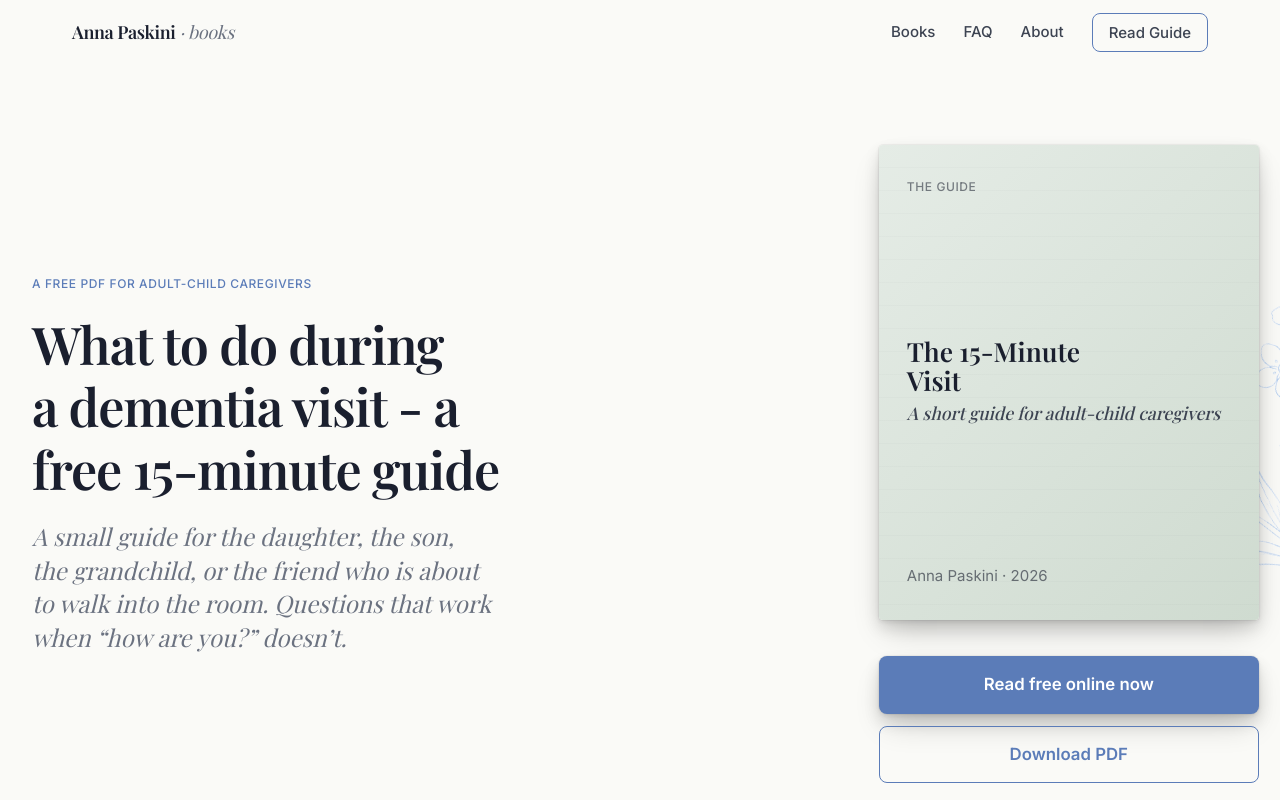
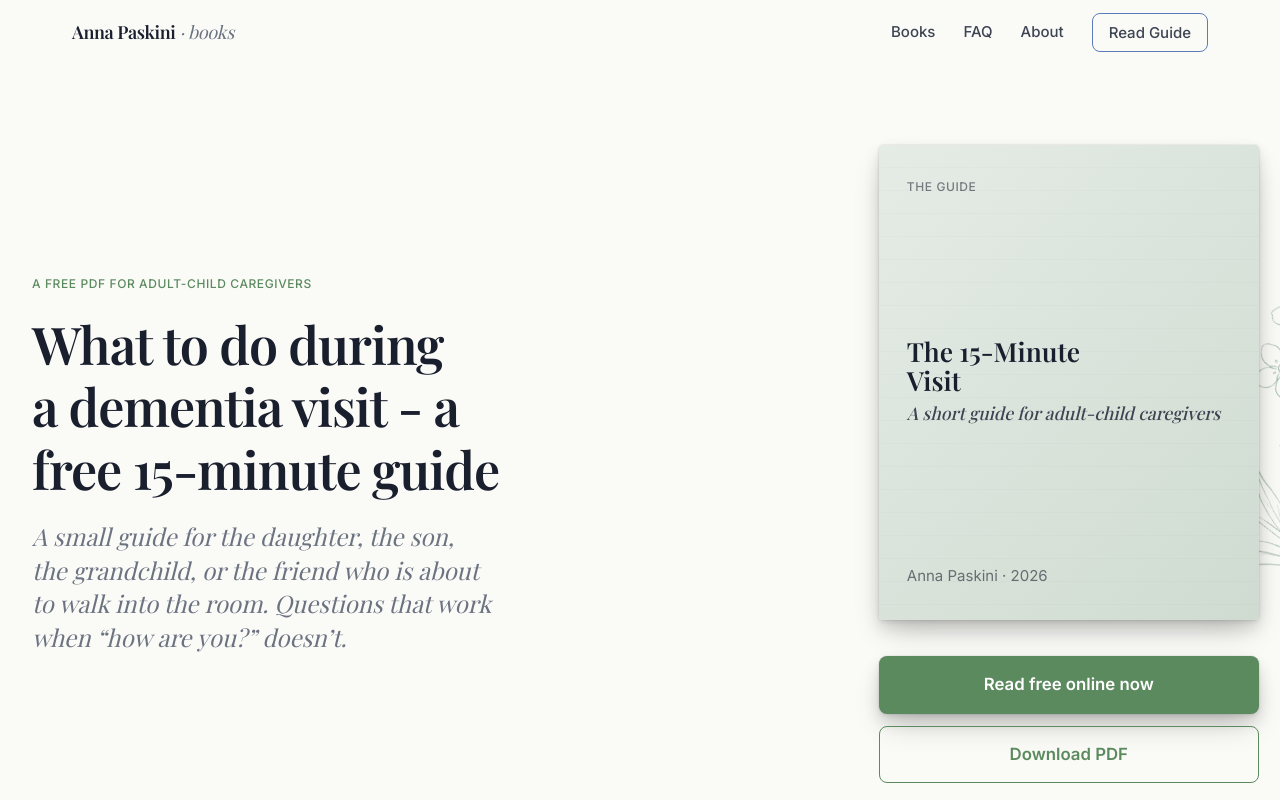
Before and after one commit to AnnaPaskini/anna-paskini-book-landing, a Next.js app: page / in a window 1280 px wide. Shown: the top 800 px of the page. Built offline with nearby package versions, Linux system fonts and the light colour scheme; no server answers.

Commit message:
style: change hero block lead magnet and buttons accent from blue to premium sage green

```diff
--- a/src/app/globals.css
+++ b/src/app/globals.css
@@ -527,6 +527,11 @@ p {
    Block 1 - Hero
    ───────────────────────────────────────────────────────────── */
 .hero {
+  --color-primary: #5C8A5F;
+  --color-primary-hover: #4A7A4D;
+  --color-primary-active: #3D6840;
+  --color-primary-soft: #E5EDE5;
+  --color-focus-ring: #5C8A5F;
   padding: 3rem 0 var(--space-block-y);
 }
 
@@ -600,6 +605,7 @@ p {
   pointer-events: none;
   z-index: 0;
   user-select: none;
+  filter: hue-rotate(265deg) saturate(0.7) brightness(0.9);
 }
 
 @media (min-width: 1024px) {
```
